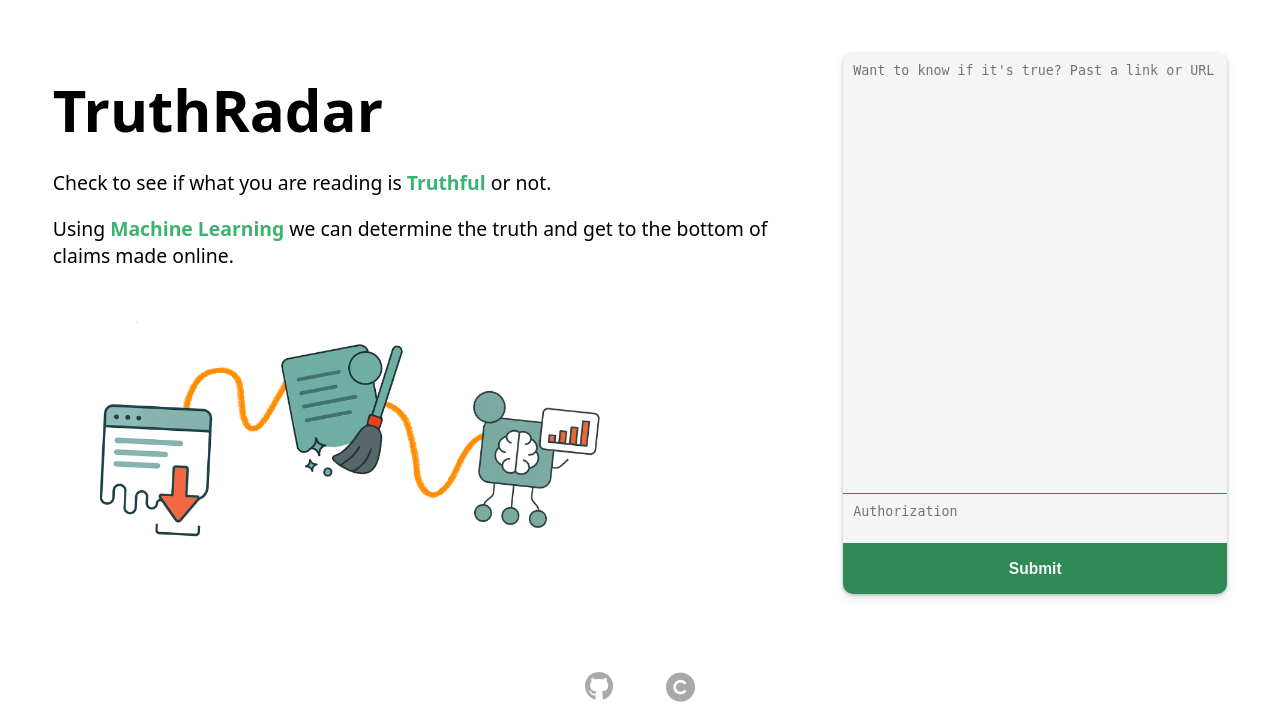
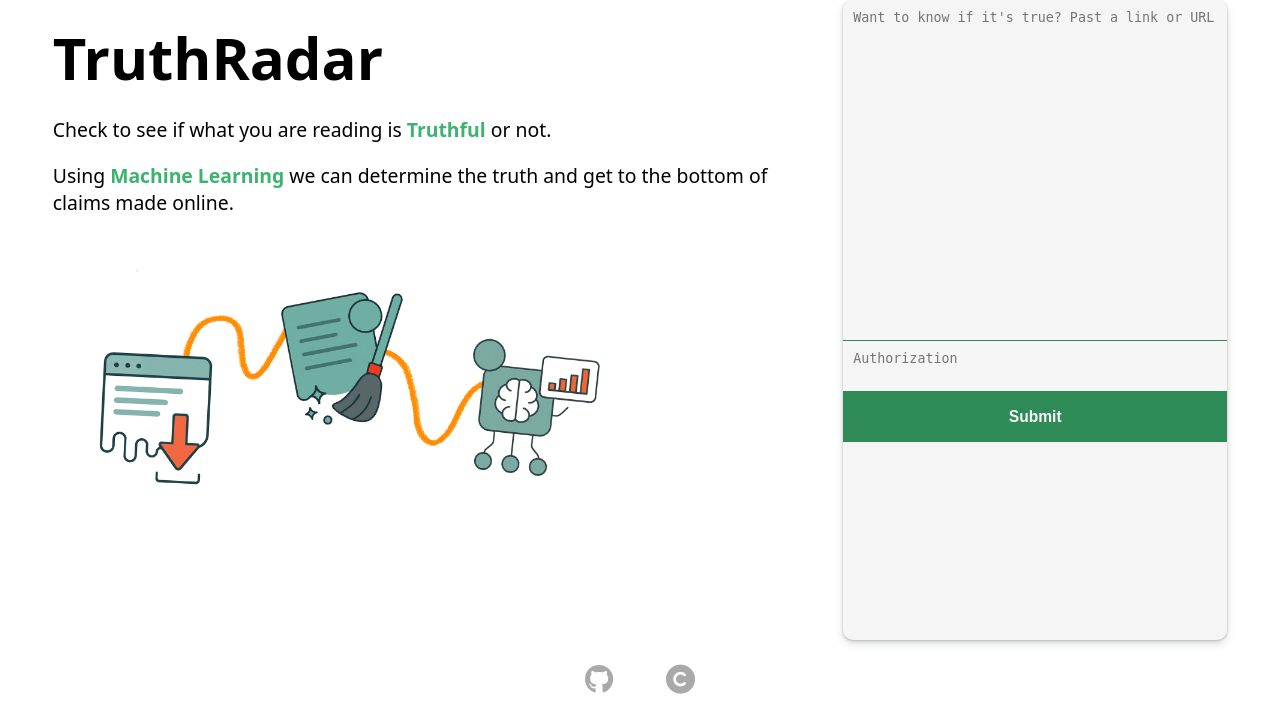
Before and after one commit to meyersa/truthradar, a Flask app: page / in a window 1280 px wide. Shown: the part 80-807 px from the top of the page. After the commit the page ends 774 px from the top, so only its background shows below. Run offline with Flask 3, Linux system fonts and the light colour scheme; parts of the project's set-up code (start-up, migrations or seed data) failed here and were passed over; some libraries are stand-ins or nearby versions.

Commit message:
Better sizing

```diff
--- a/static/styles.css
+++ b/static/styles.css
@@ -45,7 +45,7 @@ section.banner {
   display: flex;
   flex-direction: row;
   flex-grow: 1;
-  margin: 3rem 3rem;
+  margin: 0 3rem;
   gap: 3rem;
 
 }
--- a/templates/index.html
+++ b/templates/index.html
@@ -13,24 +13,6 @@
   </div>
 </section>
 <style>
-  /* .bannerText::after {
-    content: "";
-    position: absolute;
-    top: 0;
-    left: 0;
-    width: 125%;
-    height: 200%;
-    background: lightgreen;
-    background-image: url("/static/background.png");
-    border-radius: 10px;
-    z-index: -1;
-    filter: brightness(1.5) opacity(0.75);
-  } */
-  /* .bannerText {
-    position: relative;
-    min-width: 40%;
-  } */
-
   .bannerInput {
     background-color: var(--light);
     border-radius: 10px;
@@ -59,7 +41,7 @@
   }
 
   #input {
-    flex-basis: 80%;
+    flex-basis: 50%;
   }
 
   #input::placeholder {
```
